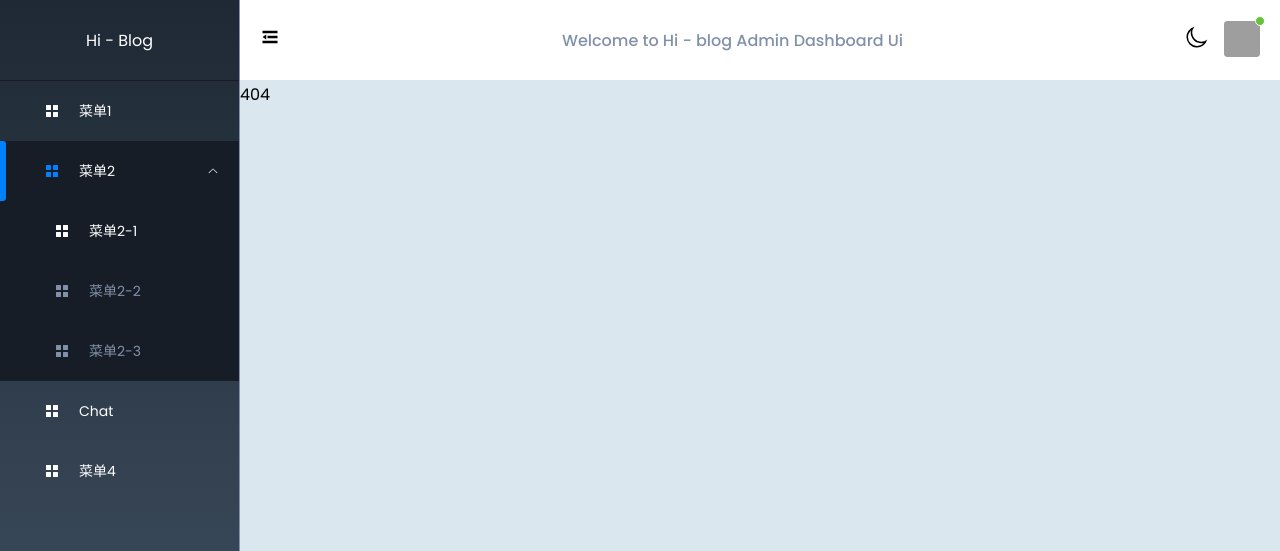
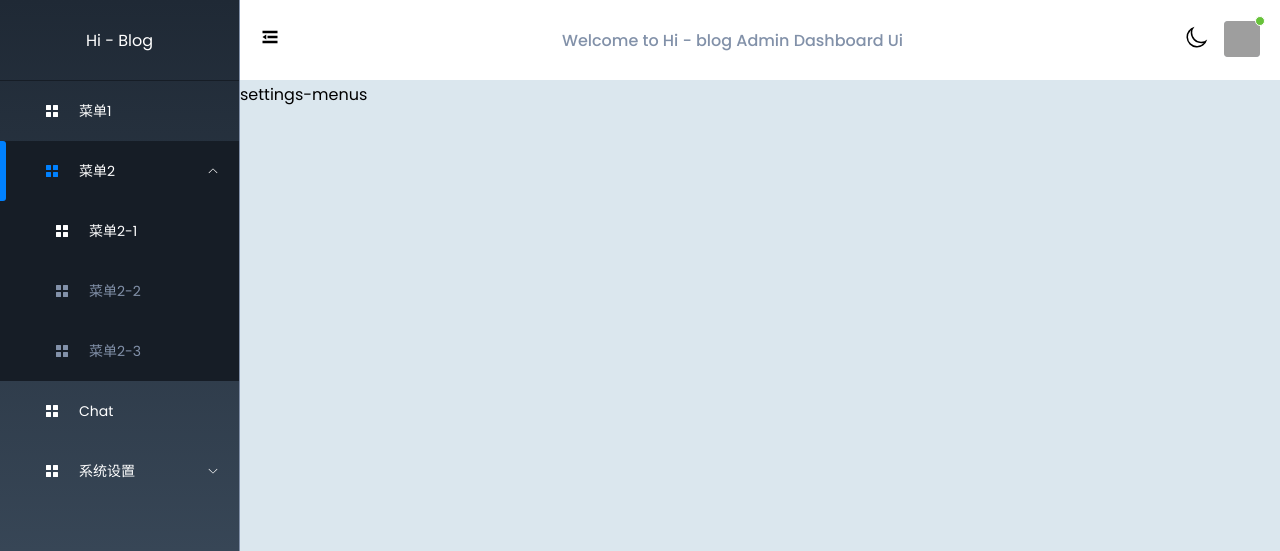
Before and after one commit to nishuiwei/admin-for-blog, a Vue app: page /main/settings/menus in a window 1280 px wide. Before the commit this address had no page. Shown: the top 551 px of the page. Built offline with nearby package versions, Linux system fonts and the light colour scheme; grey boxes are pictures that could not be loaded.

Commit message:
feat: 系统设置 - 菜单管理 路由更新

```diff
--- a/src/components/menu/src/hj-menu.vue
+++ b/src/components/menu/src/hj-menu.vue
@@ -71,10 +71,17 @@ const menuWrapper = ref([
 		children: []
 	},
 	{
-		index: '4',
-		title: '菜单4',
+		index: '/main/settings',
+		title: '系统设置',
 		icon: 'Menu',
-		children: []
+		children: [
+			{
+				index: '/main/settings/menus',
+				title: '菜单管理',
+				icon: 'Menu',
+				children: []
+			}
+		]
 	}
 ])
 </script>
--- a/src/router/index.ts
+++ b/src/router/index.ts
@@ -24,7 +24,32 @@ const routes: RouteRecordRaw[] = [
 			{
 				path: '/main/chat',
 				name: 'chat',
-				component: () => import('~/views/main/chat/chat-page.vue')
+				component: () => import('~/views/main/chat/chat-page.vue'),
+				meta: {
+					auth: true,
+					title: '线上聊天'
+				}
+			},
+			{
+				path: '/main/settings',
+				name: 'settings',
+				redirect: '/main/settings/menus',
+				meta: {
+					auth: true,
+					title: '系统设置'
+				},
+				children: [
+					{
+						path: '/main/settings/menus',
+						name: 'settings-menus',
+						component: () =>
+							import('~/views/main/settings/menus/menus-page.vue'),
+						meta: {
+							auth: true,
+							title: '菜单设定'
+						}
+					}
+				]
 			}
 		]
 	}
--- /dev/null
+++ b/src/views/main/settings/menus/menus-page.vue
@@ -0,0 +1,5 @@
+<template>
+	<div class="settings-menus">settings-menus</div>
+</template>
+<script lang="ts" setup></script>
+<style scoped lang="less"></style>
--- /dev/null
+++ b/src/views/main/settings/settings-page.vue
@@ -0,0 +1,5 @@
+<template>
+	<div class="settings">Settings</div>
+</template>
+<script lang="ts" setup></script>
+<style scoped lang="less"></style>
```
Also changed, not shown: 1 other file (tests, documents, lock files or other folders).
